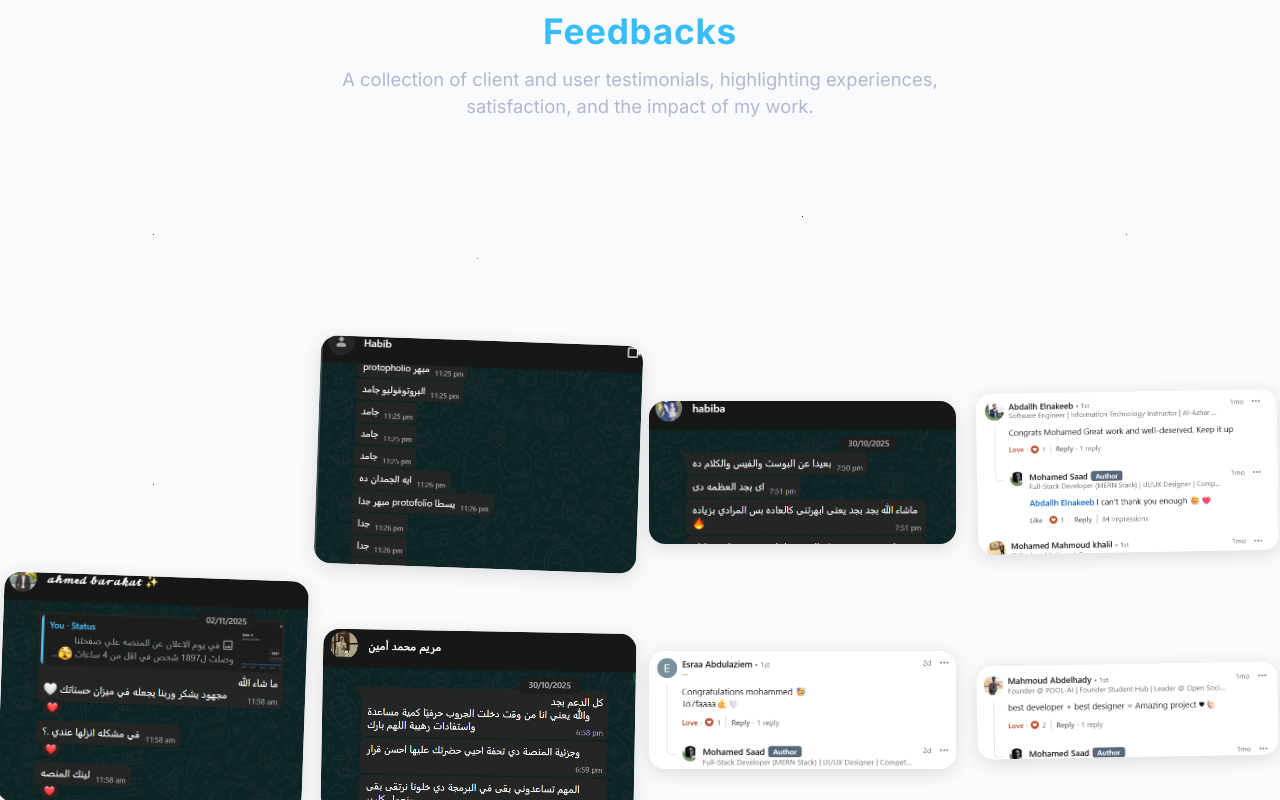
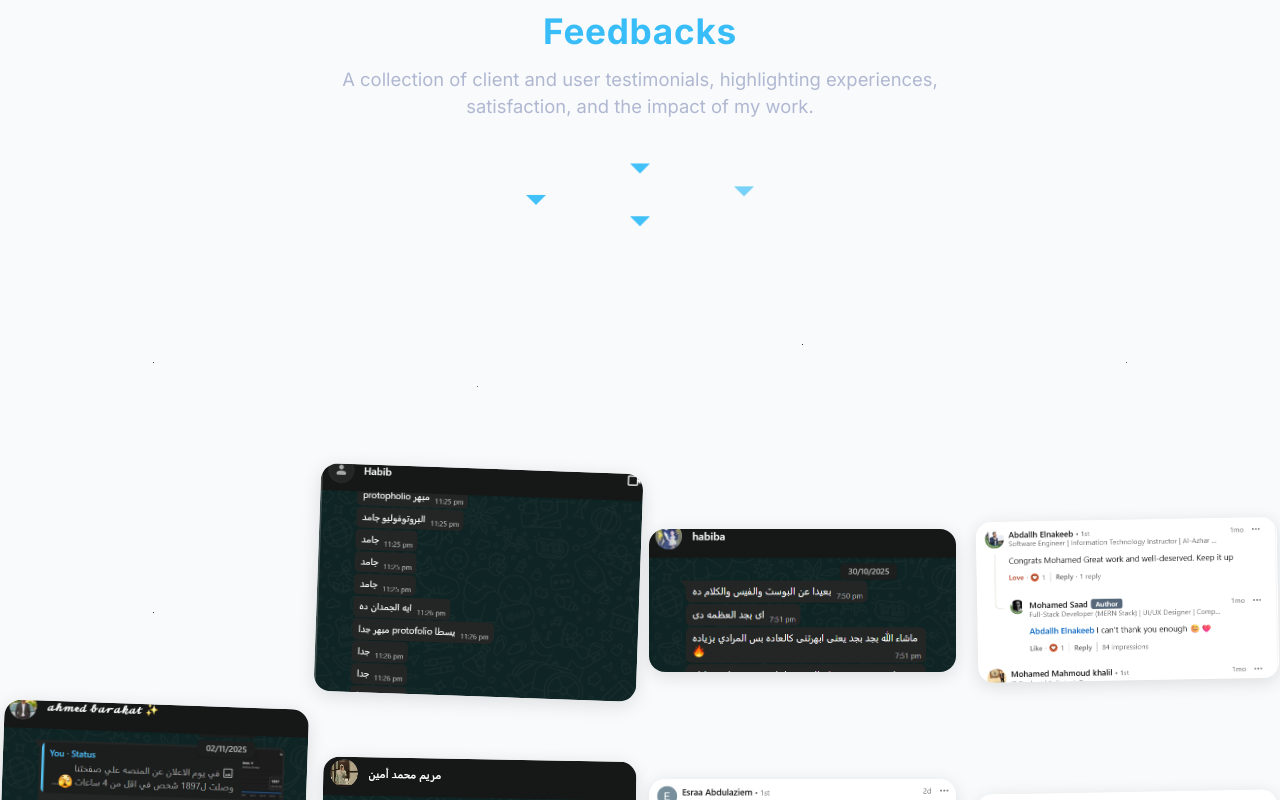
Before and after one commit to moHamedsaADHA/Portfolio, a React (Vite) app: page / in a window 1280 px wide. Shown: the part 5620-6420 px from the top of the page. Built offline with nearby package versions, Linux system fonts and the light colour scheme.

Commit message:
شرح التعديلات الي عملتها

```diff
--- a/src/components/Feedbacks.module.css
+++ b/src/components/Feedbacks.module.css
@@ -101,7 +101,7 @@
   align-items: center;
   justify-content: center;
   padding: 0;
-  margin: 0;
+  /* margin: 0; */
   width: 100%;
   flex: none;
 }
@@ -150,6 +150,107 @@
 .imagesGrid .gridItem:hover .feedbackImage {
   transform: scale(1.08) rotate(0deg);
   box-shadow: 0 8px 32px 0 rgba(0, 0, 0, 0.18);
+}
+/* Animated arrow guide: left, center (stacked), right. Subtle, staggered drop/fade */
+.arrowGuide {
+  display: flex;
+  justify-content: center;
+  align-items: center;
+  gap: 56px;
+  /* increased gap to accommodate much larger arrows */
+  /* space between left/center/right groups */
+  margin-top: 8px;
+  margin-bottom: 8px;
+}
+
+.arrowColumn {
+  display: flex;
+  flex-direction: column;
+  align-items: center;
+  gap: 8px;
+}
+
+.sideArrow {
+  display: flex;
+  align-items: center;
+  justify-content: center;
+}
+
+.arrow {
+  color: rgba(56, 189, 248, 0.95);
+  /* sky-400 tone */
+  font-size: 3rem;
+  /* much larger arrows */
+  line-height: 1;
+  opacity: 0;
+  transform: translateY(0);
+  animation: arrowDrop 1.6s ease-in-out infinite;
+  will-change: transform, opacity;
+}
+
+/* Ensure inline SVG arrows size consistently and inherit color */
+.arrow svg {
+  width: 3rem;
+  height: 3rem;
+  display: block;
+}
+
+/* Responsive: scale arrows down on small screens so they remain unobtrusive */
+@media (max-width: 600px) {
+  .arrowGuide {
+    gap: 18px;
+  }
+
+  .arrow {
+    font-size: 1.4rem;
+  }
+
+  .arrow svg {
+    width: 1.4rem;
+    height: 1.4rem;
+  }
+}
+
+.delay1 {
+  animation-delay: 0s;
+}
+
+.delay2 {
+  animation-delay: 0.14s;
+}
+
+.delay3 {
+  animation-delay: 0.28s;
+}
+
+.delay4 {
+  animation-delay: 0.42s;
+}
+
+@keyframes arrowDrop {
+  0% {
+    transform: translateY(-2px);
+    opacity: 0;
+  }
+
+  10% {
+    opacity: 1;
+  }
+
+  50% {
+    transform: translateY(10px);
+    opacity: 1;
+  }
+
+  80% {
+    opacity: 0;
+    transform: translateY(18px);
+  }
+
+  100% {
+    transform: translateY(-2px);
+    opacity: 0;
+  }
 }
 /* Responsive: stack on small screens */
 @media (max-width: 880px) {
--- a/src/components/Feedbacks.tsx
+++ b/src/components/Feedbacks.tsx
@@ -22,7 +22,7 @@ export const Feedbacks: React.FC = () => {
         <div style={{
           textAlign: 'center',
           margin: '0 auto',
-          marginBottom: '0', // no space below
+          marginBottom: '1.2rem',
           maxWidth: '700px',
         }}>
           <h2 style={{
@@ -38,13 +38,38 @@ export const Feedbacks: React.FC = () => {
             fontSize: '1.15rem',
             color: '#b0b8d1',
             marginTop: '0.5rem',
-            marginBottom: '0', // no space below
+            marginBottom: '0.5rem',
             lineHeight: '1.5',
           }}>
             A collection of client and user testimonials, highlighting experiences, satisfaction, and the impact of my work.
           </div>
         </div>
-        <div className={styles.gridViewport} style={{paddingTop: '0.2rem'}}>
+        {/* Animated arrow guide: subtle, centered, aria-hidden for screen readers */}
+        <div className={styles.arrowGuide} aria-hidden="true">
+          <span className={`${styles.sideArrow} ${styles.arrow} ${styles.delay1}`}>
+            <svg viewBox="0 0 24 24" fill="currentColor" xmlns="http://www.w3.org/2000/svg" aria-hidden="true">
+              <path d="M7 10l5 5 5-5z" />
+            </svg>
+          </span>
+          <div className={styles.arrowColumn}>
+            <span className={`${styles.arrow} ${styles.delay2}`}>
+              <svg viewBox="0 0 24 24" fill="currentColor" xmlns="http://www.w3.org/2000/svg" aria-hidden="true">
+                <path d="M7 10l5 5 5-5z" />
+              </svg>
+            </span>
+            <span className={`${styles.arrow} ${styles.delay3}`}>
+              <svg viewBox="0 0 24 24" fill="currentColor" xmlns="http://www.w3.org/2000/svg" aria-hidden="true">
+                <path d="M7 10l5 5 5-5z" />
+              </svg>
+            </span>
+          </div>
+          <span className={`${styles.sideArrow} ${styles.arrow} ${styles.delay4}`}>
+            <svg viewBox="0 0 24 24" fill="currentColor" xmlns="http://www.w3.org/2000/svg" aria-hidden="true">
+              <path d="M7 10l5 5 5-5z" />
+            </svg>
+          </span>
+        </div>
+        <div className={styles.gridViewport}>
           <div className={styles.imagesGrid}>
             {images.map((src, idx) => (
               <div key={src || idx} className={styles.gridItem}>
```
